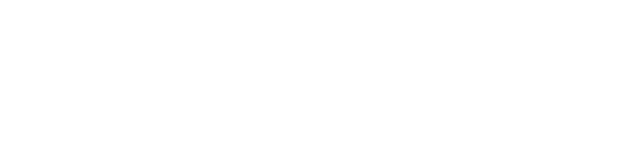
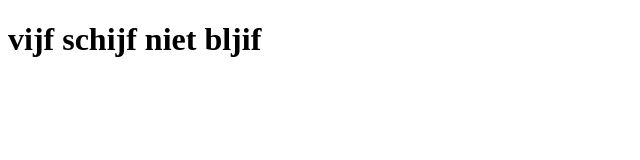
Before and after one commit to FabioSalis/p1-html-css, a plain HTML site: page opdracht_5/Opdracht_5.1/index.html in a window 1280 px wide. Shown: the whole page, without its empty margins (0-640 px from the left). Drawn offline with Linux system fonts and the light colour scheme.

Commit message:
Jepitibabagaris

```diff
--- a/opdracht_5/Opdracht_5.1/index.html
+++ b/opdracht_5/Opdracht_5.1/index.html
@@ -8,6 +8,8 @@
     <title>Document</title>
 </head>
 <body>
-
+    <H1>
+        vijf schijf niet bljif
+    </H1>
 </body>
 </html>
```
